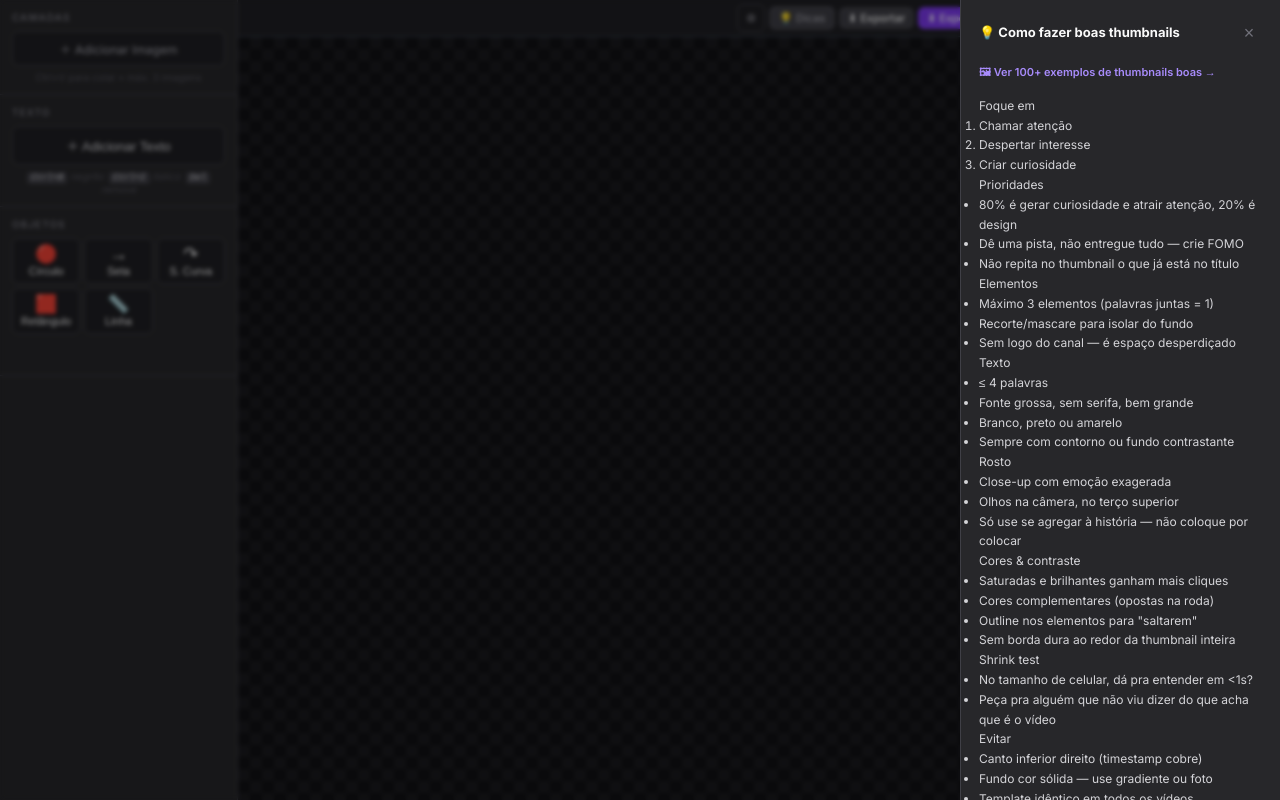
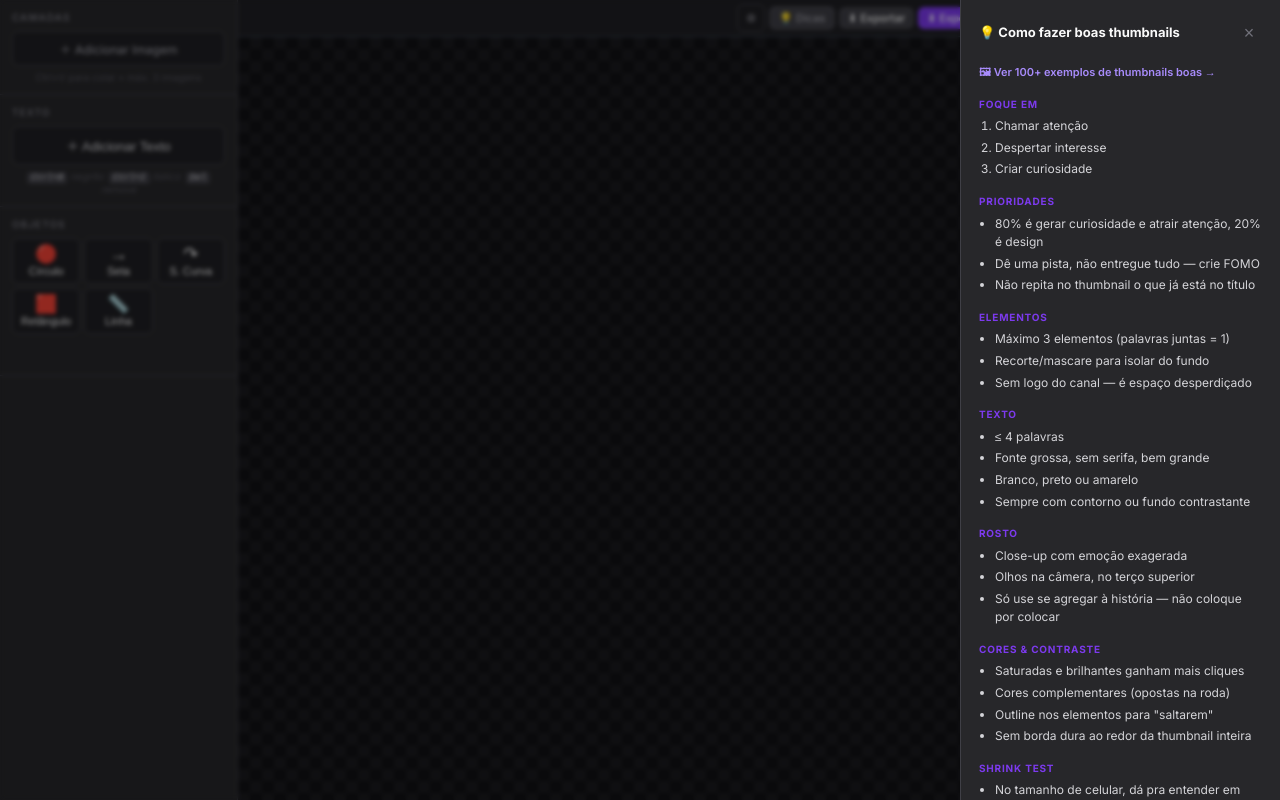
Before and after one commit to ThomazDiniz/inftools, a plain HTML site: page tools/thumbnail-maker/index.html in a window 1280 px wide. Both pictures are taken after a click on the button "💡 Dicas". Drawn offline with nearby package versions, Linux system fonts and the light colour scheme; a script that the page names is missing; a web font is replaced by a local one.

Commit message:
Update thumbnail_maker.css

```diff
--- a/tools/thumbnail-maker/thumbnail_maker.css
+++ b/tools/thumbnail-maker/thumbnail_maker.css
@@ -161,6 +161,13 @@ select.pi{appearance:none;cursor:pointer}
 .bg-thumb-inner{width:100%;aspect-ratio:16/9}
 .bg-thumb-lbl{font-size:7px;color:#71717a;padding:2px 3px;white-space:nowrap;overflow:hidden;text-overflow:ellipsis;line-height:1.3;background:#1a1a1e}
 
+/* ─ TIPS PANEL ─ */
+#tips-panel{user-select:text!important;-webkit-user-select:text!important}
+.tips-block{margin-bottom:14px}
+.tips-label{font-size:10px;font-weight:700;text-transform:uppercase;letter-spacing:.08em;color:#7c3aed;margin-bottom:5px}
+.tips-ul,.tips-ol{padding-left:16px;display:flex;flex-direction:column;gap:3px}
+.tips-ul li,.tips-ol li{font-size:12px;color:#d4d4d8;line-height:1.55}
+
 /* Scrollbar */
 ::-webkit-scrollbar{width:4px}
 ::-webkit-scrollbar-thumb{background:#52525b;border-radius:2px}
```
